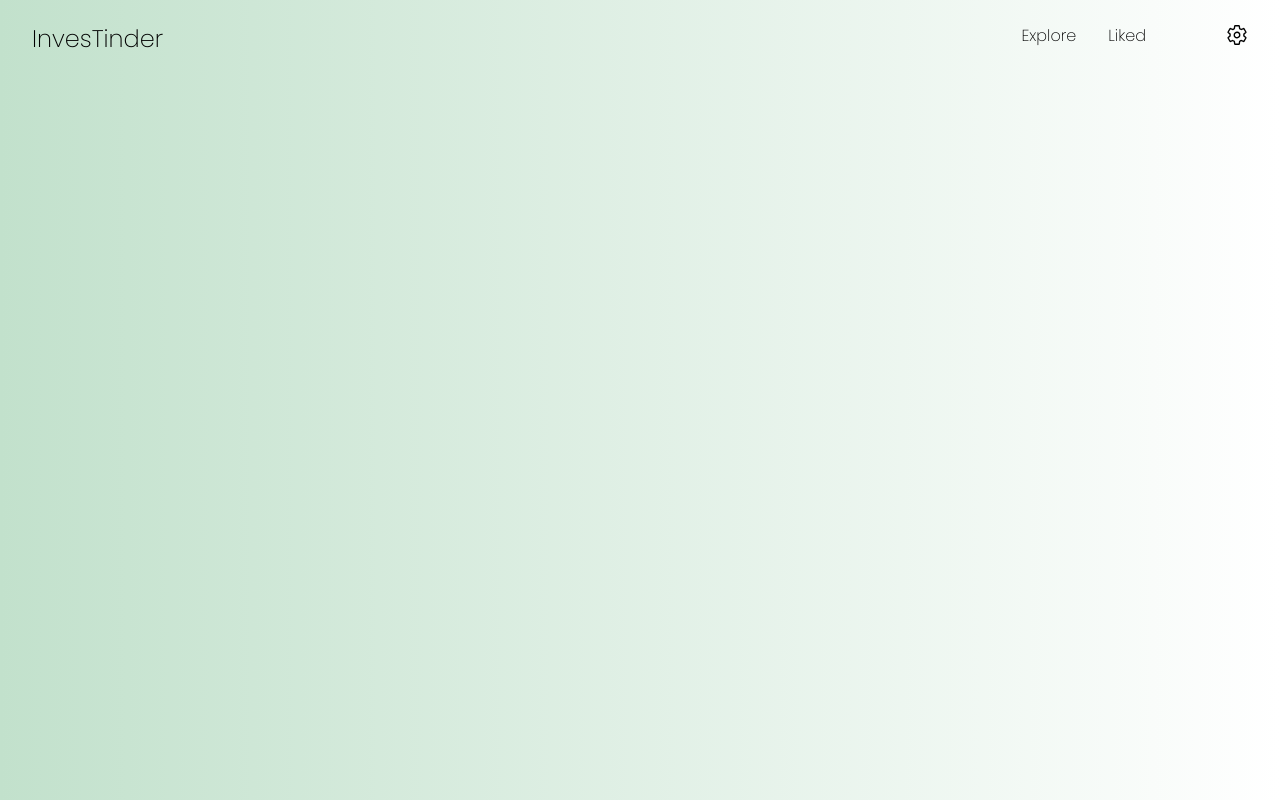
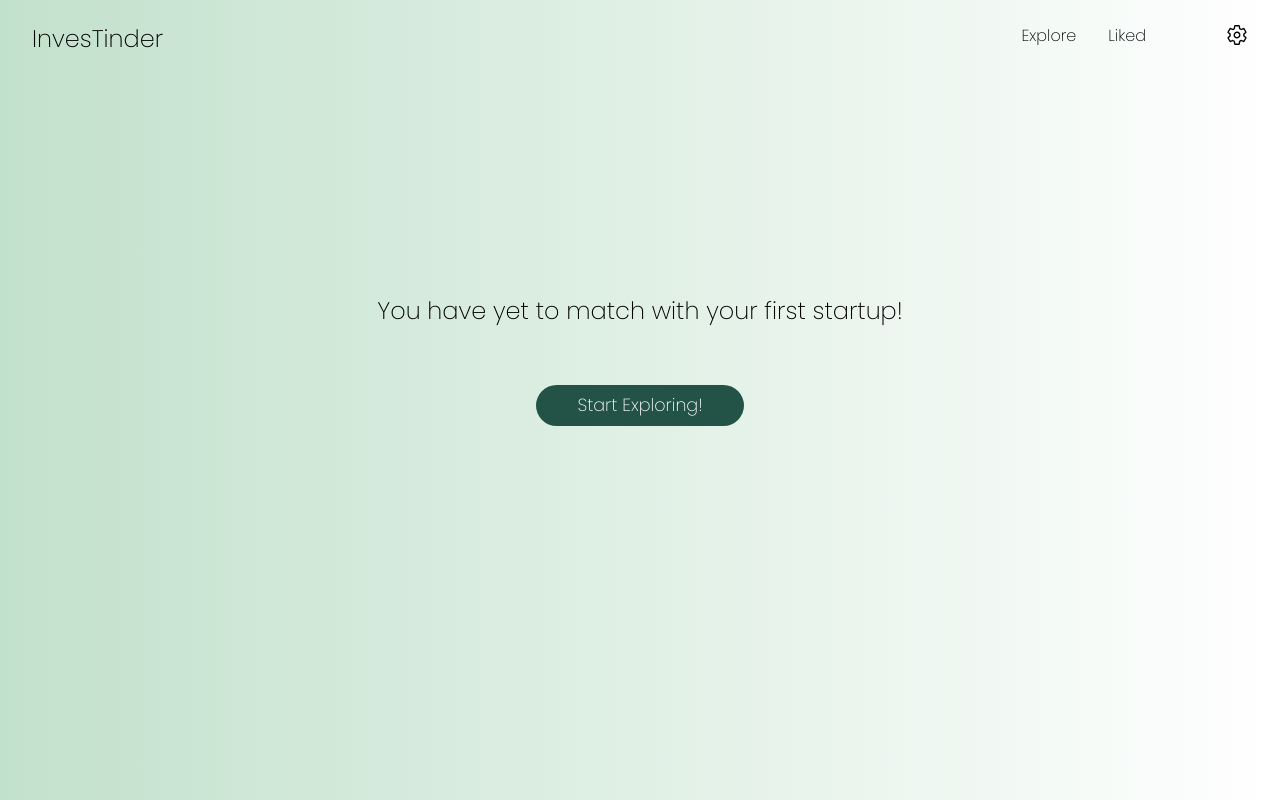
Before and after one commit to Amandabru/VCLeadGenerator, a React (Vite) app in the folder client/: page /saved in a window 1280 px wide. Built offline with nearby package versions, Linux system fonts and the light colour scheme.

Commit message:
Add to liked page

```diff
--- a/client/src/pages/ExplorePage.css
+++ b/client/src/pages/ExplorePage.css
@@ -28,62 +28,10 @@
 
 .remove-button:hover{
   border-color: black;
-  background-color: rgba(0, 0, 0, 0.284);
+  background-color: rgba(101, 101, 101, 0.284)
 }
 
 .save-button:hover{
   border-color: #58A894;
-  background-color: #58a8944c;
+  background-color: #c2f9eb;
 }
-
-
-/*
-.slide {
-  position: relative;
-  overflow: hidden;
-  background: white;
-  color: black;
-  line-height: 1;
-  border-color: black;
-  transition: background 0.3s;
-}
-
-.slide::before {
-  content: "";
-  position: absolute;
-  top: 0;
-  right: 0;
-  height: 100%;
-  width: 0;
-  background: black;
-  transition: width 0.5s;
-}
-
-.slide2 {
-  position: relative;
-  overflow: hidden;
-  background: white;
-  color: #58A894;
-  line-height: 1;
-  border-color: #58A894;
-  transition: background 0.3s;
-}
-
-.slide2::before {
-  content: "";
-  position: absolute;
-  top: 0;
-  left: 0;
-  height: 100%;
-  width: 0;
-  background: #58A894;
-  transition: width 0.5s;
-}
-
-.slide:hover::before,
-.slide:focus::before,
-.slide2:hover::before,
-.slide2:focus::before{
-  border-color: black !important;
-  width: 100%;
-} */
--- /dev/null
+++ b/client/src/pages/LikedPage.css
@@ -0,0 +1,5 @@
+.text{
+    color: black;
+    font-family: 'Poppins', sans-serif;
+    font-size: 1.5rem;
+}
--- a/client/src/pages/LikedPage.jsx
+++ b/client/src/pages/LikedPage.jsx
@@ -1,15 +1,29 @@
 import LikedCard from "../components/LikedCardComponent";
+import ExploreButton from '../components/ExploreButton';
 import { useSelector } from 'react-redux';
+import './LikedPage.css';
 
 function SavedPage() {
     const savedCompanies = useSelector((state) => state.savedCompanies);
 
     return (
         <div>
-            {savedCompanies.map((company) => (
-                <LikedCard key={company.name} company={company} />
-            ))}
+            {savedCompanies.length > 0 ? (
+            <div>
+                {savedCompanies.map((company) => (
+                    <LikedCard key={company.name} company={company} />
+                ))}
+            </div>
+            ) : (
+            <div style={{display:'flex', flexDirection:'column', alignItems: 'center', marginTop: '12rem'}}>
+                <p className="text">
+                    You have yet to match with your first startup!
+                </p>
+                <ExploreButton/>
+            </div>
+            )}
         </div>
+
     );
 }
 
```
